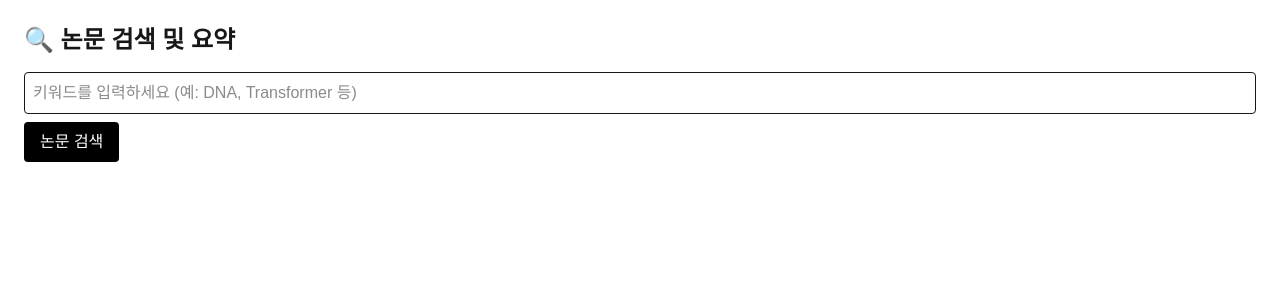
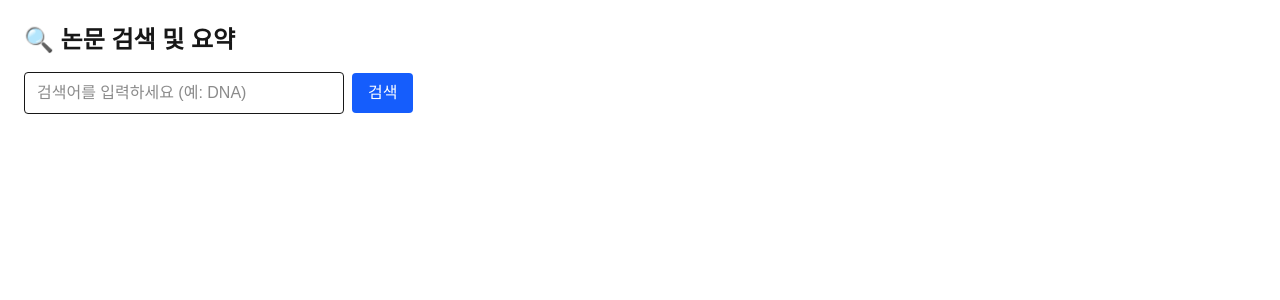
Before and after one commit to jungilgwon/voicepaper-ui, a Next.js app: page /generate in a window 1280 px wide. Shown: the top 300 px of the page. Built offline with nearby package versions, Linux system fonts and the light colour scheme.

Commit message:
루트 페이지 수정1

```diff
--- a/src/app/generate/page.tsx
+++ b/src/app/generate/page.tsx
@@ -1,79 +1,58 @@
-"use client";
-
 import { useState } from "react";
 
 export default function GeneratePage() {
   const [keyword, setKeyword] = useState("");
   const [papers, setPapers] = useState([]);
-  const [selectedPaper, setSelectedPaper] = useState(null);
+  const [selectedId, setSelectedId] = useState(null);
   const [summary, setSummary] = useState("");
-  const [loading, setLoading] = useState(false);
 
-  const searchPapers = async (e: React.FormEvent) => {
-    e.preventDefault();
-    setLoading(true);
-    setSelectedPaper(null);
-    setSummary("");
-    try {
+  const handleSearch = async () => {
     const res = await fetch(`/api/search?keyword=${encodeURIComponent(keyword)}`);
     const data = await res.json();
     setPapers(data.papers);
-    } catch (err) {
-      alert("검색 중 오류 발생");
-    } finally {
-      setLoading(false);
-    }
+    setSelectedId(null);
+    setSummary("");
   };
 
-  const fetchSummary = async (paperId: string) => {
-    setSelectedPaper(paperId);
-    setSummary("요약 로딩 중...");
-    try {
-      const res = await fetch(`/api/summary?id=${paperId}`);
+  const handleSelect = async (id) => {
+    setSelectedId(id);
+    const res = await fetch(`/api/summary?id=${id}`);
     const data = await res.json();
     setSummary(data.summary);
-    } catch (err) {
-      setSummary("요약을 가져오는 데 실패했습니다.");
-    }
   };
 
   return (
     <main className="p-6">
       <h1 className="text-2xl font-bold mb-4">🔍 논문 검색 및 요약</h1>
-      <form onSubmit={searchPapers} className="mb-4">
+      <div className="mb-4">
         <input
           type="text"
-          placeholder="키워드를 입력하세요 (예: DNA, Transformer 등)"
-          className="border rounded p-2 w-full"
           value={keyword}
           onChange={(e) => setKeyword(e.target.value)}
+          placeholder="검색어를 입력하세요 (예: DNA)"
+          className="border rounded px-3 py-2 mr-2 w-80"
         />
         <button
-          type="submit"
-          className="mt-2 px-4 py-2 bg-black text-white rounded"
-          disabled={loading}
+          onClick={handleSearch}
+          className="bg-blue-600 text-white px-4 py-2 rounded"
         >
-          {loading ? "검색 중..." : "논문 검색"}
+          검색
         </button>
-      </form>
-
-      {papers.length > 0 && (
-        <ul className="mb-6 space-y-2">
+      </div>
+      <ul className="space-y-2 mb-6">
         {papers.map((paper) => (
           <li
             key={paper.id}
-              className="cursor-pointer text-blue-600 underline"
-              onClick={() => fetchSummary(paper.id)}
+            className={`cursor-pointer border p-2 rounded hover:bg-gray-100 ${selectedId === paper.id ? "bg-gray-100" : ""}`}
+            onClick={() => handleSelect(paper.id)}
           >
             {paper.title}
           </li>
         ))}
       </ul>
-      )}
-
-      {selectedPaper && (
-        <div className="p-4 border rounded bg-gray-50">
-          <h2 className="text-lg font-semibold mb-2">요약 결과</h2>
+      {summary && (
+        <div className="border p-4 rounded bg-gray-50">
+          <h2 className="font-semibold mb-2">요약:</h2>
           <p>{summary}</p>
         </div>
       )}
```
Lines whose indentation alone changed are shown as unchanged.
